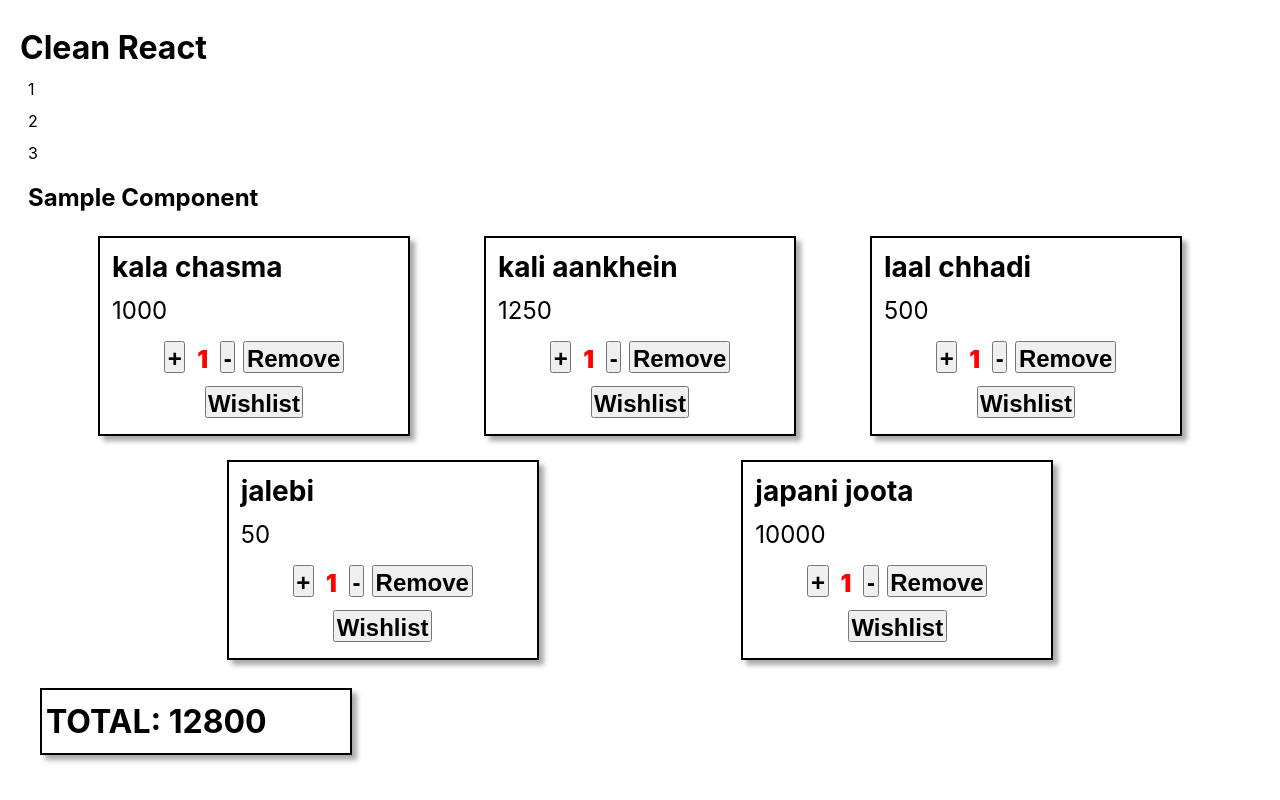
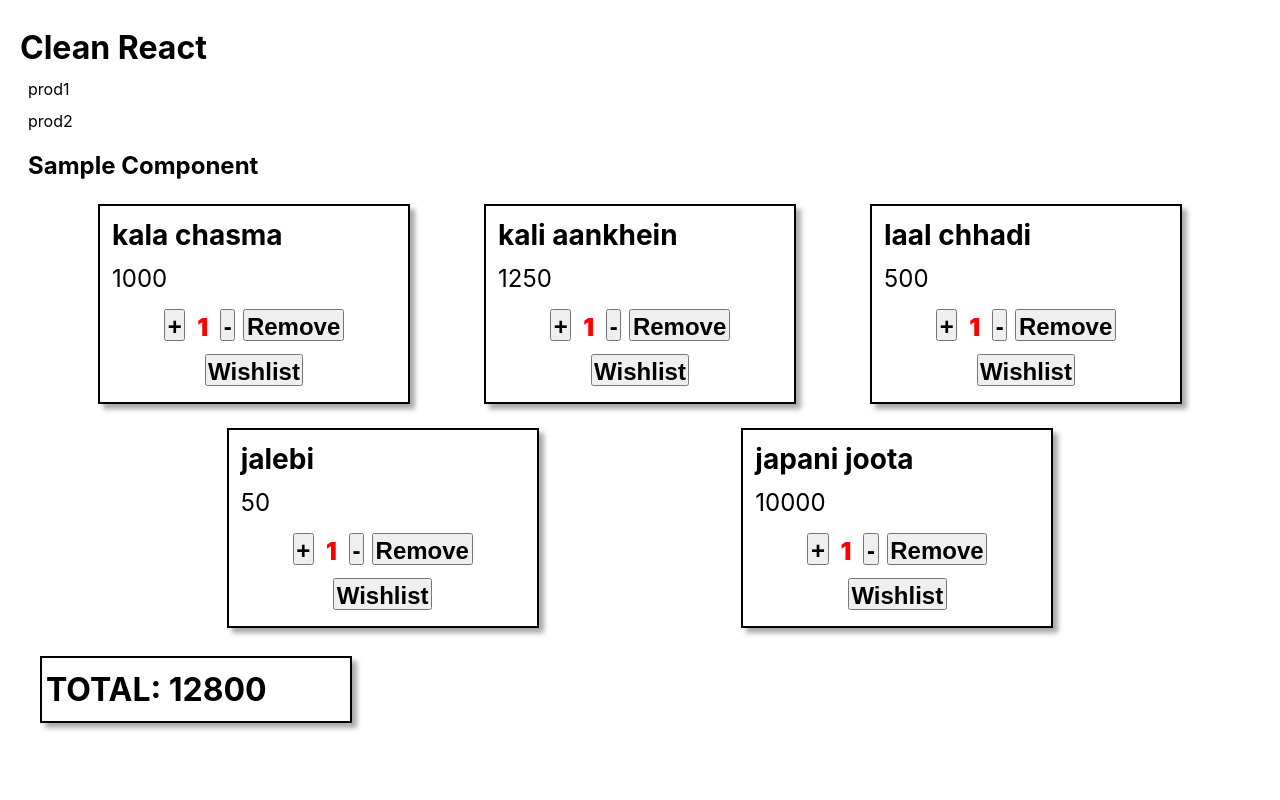
Before and after one commit to aamirmabs/react-useReducer, a React (Create React App) app: page / in a window 1280 px wide. Built offline with nearby package versions, Linux system fonts and the light colour scheme.

Commit message:
implemented with useContext

```diff
--- a/src/App.js
+++ b/src/App.js
@@ -1,14 +1,15 @@
 import "./App.css";
 import SampleComponent from "./components/SampleComponent";
 import { useCart } from "./contexts/CartContext";
+import productList from "./data/productList";
 
 function App() {
-  const { cartState, setCartState } = useCart();
+  const { cartState, setCartState, state } = useCart();
 
   return (
     <div className="App">
       <h1>Clean React</h1>
-      {cartState.wishlist.map((item) => {
+      {state.wishlist.map((item) => {
         return <div key={item}>{item}</div>;
       })}
       <SampleComponent />
--- a/src/components/SampleComponent.js
+++ b/src/components/SampleComponent.js
@@ -1,4 +1,5 @@
 import React, { useEffect, useReducer, useState } from "react";
+import { useCart } from "../contexts/CartContext";
 
 const productList = [
   {
@@ -65,83 +66,85 @@ function SampleComponent() {
   // const [state, setStateFunc] = useReducer((accumulator, value) => {}, {});
   // const [state, dispatch] = useReducer((state, value) => {}, {});
 
-  const [state, dispatch] = useReducer((state, action) => {
-    const { type } = action;
-    const { id } = action.payload;
-    let obj = state.cart[id];
-    let newCart = {};
-    let newTotal = 0;
+  // const [state, dispatch] = useReducer((state, action) => {
+  //   const { type } = action;
+  //   const { id } = action.payload;
+  //   let obj = state.cart[id];
+  //   let newCart = {};
+  //   let newTotal = 0;
 
-    const calculateTotal = () => {
-      const cart = state.cart;
-      let newTotal = Object.keys(cart).reduce(function (previous, key) {
-        return previous + cart[key].price * cart[key].quantity;
-      }, 0);
-      return newTotal;
-    };
+  //   const calculateTotal = () => {
+  //     const cart = state.cart;
+  //     let newTotal = Object.keys(cart).reduce(function (previous, key) {
+  //       return previous + cart[key].price * cart[key].quantity;
+  //     }, 0);
+  //     return newTotal;
+  //   };
 
-    switch (type) {
-      case "ADD-TO-CART":
-        console.log("add to cart switch");
+  //   switch (type) {
+  //     case "ADD-TO-CART":
+  //       console.log("add to cart switch");
 
-        newCart = {
-          ...state.cart,
-          [id]: { ...obj, quantity: obj.quantity + 1 },
-        };
-        newTotal = calculateTotal();
+  //       newCart = {
+  //         ...state.cart,
+  //         [id]: { ...obj, quantity: obj.quantity + 1 },
+  //       };
+  //       newTotal = calculateTotal();
 
-        return {
-          ...state,
-          cart: newCart,
-          total: newTotal,
-        };
+  //       return {
+  //         ...state,
+  //         cart: newCart,
+  //         total: newTotal,
+  //       };
 
-      case "SUBTRACT-FROM-CART":
-        console.log("subtract from cart switch");
+  //     case "SUBTRACT-FROM-CART":
+  //       console.log("subtract from cart switch");
 
-        let newQuantity = obj.quantity <= 0 ? 0 : obj.quantity - 1;
+  //       let newQuantity = obj.quantity <= 0 ? 0 : obj.quantity - 1;
 
-        newCart = {
-          ...state.cart,
-          [id]: { ...obj, quantity: newQuantity },
-        };
+  //       newCart = {
+  //         ...state.cart,
+  //         [id]: { ...obj, quantity: newQuantity },
+  //       };
 
-        return {
-          ...state,
-          cart: newCart,
-        };
+  //       return {
+  //         ...state,
+  //         cart: newCart,
+  //       };
 
-      case "REMOVE-FROM-CART":
-        console.log("remove from cart switch");
-        return state;
+  //     case "REMOVE-FROM-CART":
+  //       console.log("remove from cart switch");
+  //       return state;
 
-      case "TOGGLE-WISHLIST":
-        console.log("toggle wishlist switch");
-        return state;
+  //     case "TOGGLE-WISHLIST":
+  //       console.log("toggle wishlist switch");
+  //       return state;
 
-      case "UPDATE-TOTAL":
-        newTotal = calculateTotal();
-        return {
-          ...state,
-          total: newTotal,
-        };
+  //     case "UPDATE-TOTAL":
+  //       newTotal = calculateTotal();
+  //       return {
+  //         ...state,
+  //         total: newTotal,
+  //       };
 
-      default:
-        break;
-    }
-  }, initialCart);
+  //     default:
+  //       break;
+  //   }
+  // }, initialCart);
 
-  // setting a state to
-  const [cartTotal, setCartTotal] = useState(0);
+  // // setting a state to
+  // const [cartTotal, setCartTotal] = useState(0);
 
-  useEffect(() => {
-    console.log("useEffect run on render");
-    let cart = state.cart;
-    let total = Object.keys(cart).reduce(function (previous, key) {
-      return previous + cart[key].price * cart[key].quantity;
-    }, 0);
-    setCartTotal(total);
-  }, [state]);
+  // useEffect(() => {
+  //   console.log("useEffect run on render");
+  //   let cart = state.cart;
+  //   let total = Object.keys(cart).reduce(function (previous, key) {
+  //     return previous + cart[key].price * cart[key].quantity;
+  //   }, 0);
+  //   setCartTotal(total);
+  // }, [state]);
+
+  const { cartTotal, dispatch, state } = useCart();
 
   return (
     <div>
--- a/src/contexts/CartContext.js
+++ b/src/contexts/CartContext.js
@@ -9,17 +9,119 @@ import React, {
 const CartContext = createContext(null);
 
 export function CartProvider({ children }) {
-  // const [cartState, setCartState] = useState({ cart: {}, wishlist: [1, 2, 3] });
+  let initialCart = {
+    cart: {
+      prod1: {
+        name: "kala chasma",
+        price: 1000,
+        quantity: 1,
+      },
+      prod2: {
+        name: "kali aankhein",
+        price: 1250,
+        quantity: 1,
+      },
+      prod3: {
+        name: "laal chhadi",
+        price: 500,
+        quantity: 1,
+      },
+      prod4: {
+        name: "jalebi",
+        price: 50,
+        quantity: 1,
+      },
+      prod5: {
+        name: "japani joota",
+        price: 10000,
+        quantity: 1,
+      },
+    },
+    wishlist: ["prod1", "prod2"],
+    total: 0,
+  };
 
-  const [cartState, dispatch] = useReducer(
-    (prevCartState, action) => {
-      return { ...prevCartState };
-    },
-    { cart: {}, wishlist: [1, 2, 3] }
-  );
+  const [state, dispatch] = useReducer((state, action) => {
+    const { type } = action;
+    const { id } = action.payload;
+    let obj = state.cart[id];
+    let newCart = {};
+    let newTotal = 0;
+
+    const calculateTotal = () => {
+      const cart = state.cart;
+      let newTotal = Object.keys(cart).reduce(function (previous, key) {
+        return previous + cart[key].price * cart[key].quantity;
+      }, 0);
+      return newTotal;
+    };
+
+    switch (type) {
+      case "ADD-TO-CART":
+        console.log("add to cart switch");
+
+        newCart = {
+          ...state.cart,
+          [id]: { ...obj, quantity: obj.quantity + 1 },
+        };
+        newTotal = calculateTotal();
+
+        return {
+          ...state,
+          cart: newCart,
+          total: newTotal,
+        };
+
+      case "SUBTRACT-FROM-CART":
+        console.log("subtract from cart switch");
+
+        let newQuantity = obj.quantity <= 0 ? 0 : obj.quantity - 1;
+
+        newCart = {
+          ...state.cart,
+          [id]: { ...obj, quantity: newQuantity },
+        };
+
+        return {
+          ...state,
+          cart: newCart,
+        };
+
+      case "REMOVE-FROM-CART":
+        console.log("remove from cart switch");
+        return state;
+
+      case "TOGGLE-WISHLIST":
+        console.log("toggle wishlist switch");
+        return state;
+
+      case "UPDATE-TOTAL":
+        newTotal = calculateTotal();
+        return {
+          ...state,
+          total: newTotal,
+        };
+
+      default:
+        break;
+    }
+  }, initialCart);
+
+  // using useEffect to calculate total of all items in cart
+  const [cartTotal, setCartTotal] = useState(0);
+  useEffect(() => {
+    console.log("useEffect run on render");
+    let cart = state.cart;
+    let total = Object.keys(cart).reduce(function (previous, key) {
+      return previous + cart[key].price * cart[key].quantity;
+    }, 0);
+    setCartTotal(total);
+  }, [state]);
 
   return (
-    <CartContext.Provider value={{ cartState }}>
+    <CartContext.Provider
+      value={{ state: state, dispatch: dispatch, cartTotal: cartTotal }}
+    >
       {children}
     </CartContext.Provider>
   );
--- /dev/null
+++ b/src/data/productList.js
@@ -0,0 +1,29 @@
+const productList = [
+  {
+    id: "prod1",
+    name: "kala chasma",
+    price: 1000,
+  },
+  {
+    id: "prod2",
+    name: "kali aankhein",
+    price: 1250,
+  },
+  {
+    id: "prod3",
+    name: "laal chhadi",
+    price: 500,
+  },
+  {
+    id: "prod4",
+    name: "jalebi",
+    price: 50,
+  },
+  {
+    id: "prod5",
+    name: "japani joota",
+    price: 10000,
+  },
+];
+
+export default productList;
```
